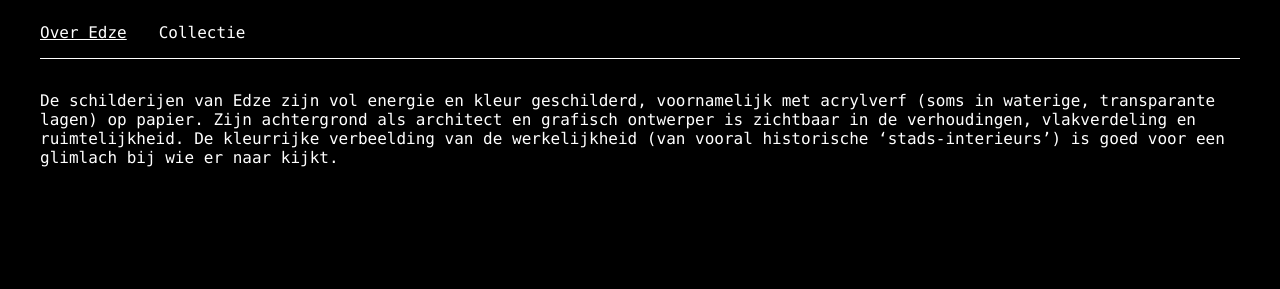
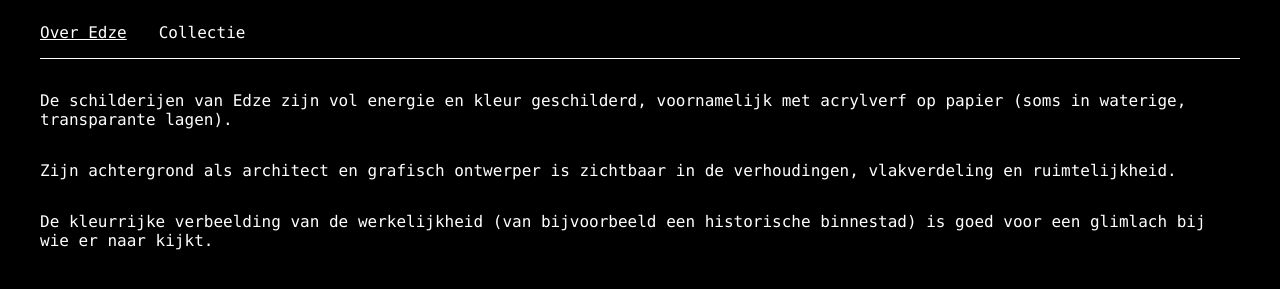
Before and after one commit to jsvanderlaan/edzevanderlaan, a Gatsby site: page / in a window 1280 px wide. Shown: the part 105-394 px from the top of the page. Built offline with nearby package versions, Linux system fonts and the light colour scheme; Gatsby itself is replaced by a stand-in of ours.

Commit message:
Update Teksten op pagina's “index”

```diff
--- a/content/pages/index.md
+++ b/content/pages/index.md
@@ -1,6 +1,6 @@
 De schilderijen van Edze zijn vol energie en kleur geschilderd,
-voornamelijk met acrylverf (soms in waterige, transparante lagen) op papier.
-Zijn achtergrond als architect en grafisch ontwerper is zichtbaar in de
-verhoudingen, vlakverdeling en ruimtelijkheid. De kleurrijke verbeelding van
-de werkelijkheid (van vooral historische ‘stads-interieurs’) is goed voor een
-glimlach bij wie er naar kijkt.
+voornamelijk met acrylverf op papier (soms in waterige, transparante lagen).
+
+Zijn achtergrond als architect en grafisch ontwerper is zichtbaar in de verhoudingen, vlakverdeling en ruimtelijkheid.
+
+De kleurrijke verbeelding van de werkelijkheid (van bijvoorbeeld een historische binnestad) is goed voor een glimlach bij wie er naar kijkt.
```
